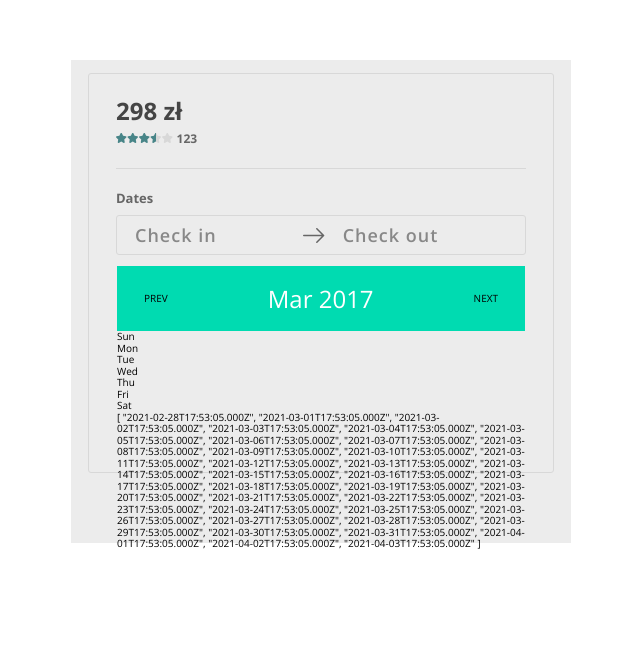
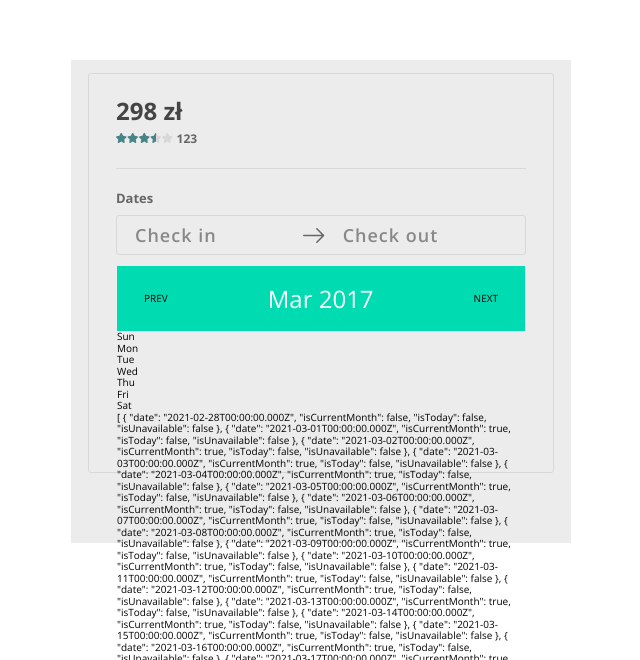
Before and after one commit to PrzemyslawMatlega/eoubowie, a Vue app: page / in a window 1280 px wide. Shown: the part 140-800 px from the top of the page, without its empty margins (129-769 px from the left). Built offline with nearby package versions, Linux system fonts and the light colour scheme.

Commit message:
compute days

```diff
--- a/src/components/DatePicker.vue
+++ b/src/components/DatePicker.vue
@@ -12,7 +12,10 @@
     </svg>
     <div :class="$style.dateTab">Check out</div>
     <div :class="$style.calendarWrapper">
-      <DatePickerCalendar :calendar-setup="calendarSetup" />
+      <DatePickerCalendar
+        :calendar-setup="calendarSetup"
+        :unavailable-dates="unavailableDates"
+      />
     </div>
   </div>
 </template>
--- a/src/components/DatePickerCalendar.vue
+++ b/src/components/DatePickerCalendar.vue
@@ -1,7 +1,10 @@
 <template>
   <div :class="$style.calendar">
     <DatePickerNav>Mar 2017</DatePickerNav>
-    <DatePickerMonth :current-date="currentDate" />
+    <DatePickerMonth
+      :current-month="currentMonth"
+      :unavailable-dates="unavailableDates"
+    />
   </div>
 </template>
 
@@ -14,15 +17,20 @@ export default {
     DatePickerMonth,
     DatePickerNav
   },
+
   data() {
     return {
-      currentDate: new Date()
+      currentMonth: new Date(new Date().setHours(0, 0, 0, 0))
     }
   },
   props: {
     calendarSetup: {
       type: Object,
       required: true
+    },
+    unavailableDates: {
+      type: Array,
+      default: () => []
     }
   },
   computed: {
--- a/src/components/DatePickerMonth.vue
+++ b/src/components/DatePickerMonth.vue
@@ -5,6 +5,7 @@
         {{ weekDay }}
       </div>
       {{ getDays }}
+      {{ parseUnavailableDates }}
     </div>
   </div>
 </template>
@@ -13,43 +14,72 @@
 export default {
   data() {
     return {
-      weekDayArr: ['Sun', 'Mon', 'Tue', 'Wed', 'Thu', 'Fri', 'Sat']
+      weekDayArr: ['Sun', 'Mon', 'Tue', 'Wed', 'Thu', 'Fri', 'Sat'],
+      today: new Date(new Date().setHours(0, 0, 0, 0))
     }
   },
   props: {
-    currentDate: {
+    currentMonth: {
       type: Date,
       required: true
+    },
+    unavailableDates: {
+      type: Array,
+      default: () => []
+    }
+  },
+  methods: {
+    setDateAttr(date, isCurrentMonth = true) {
+      const dayObject = {
+        date,
+        isCurrentMonth,
+        isToday:
+          this.today.toDateString() === date.toDateString() ? true : false,
+        isUnavailable: this.parseUnavailableDates.some(
+          el => el.toDateString() === date.toDateString()
+        )
+      }
+      return dayObject
     }
   },
   computed: {
+    parseUnavailableDates() {
+      return this.unavailableDates.map(el => {
+        const dateArr = el.split('-')
+        return new Date(
+          parseInt(dateArr[2]),
+          parseInt(dateArr[1]) - 1,
+          parseInt(dateArr[0])
+        )
+      })
+    },
     getDays() {
       const days = []
       const getCurrentMonthDays = () => {
-        const date = new Date(this.currentDate)
+        const date = new Date(this.currentMonth)
         date.setDate(1)
-        while (date.getMonth() === this.currentDate.getMonth()) {
-          days.push(new Date(date))
+        while (date.getMonth() === this.currentMonth.getMonth()) {
+          days.push(this.setDateAttr(new Date(date)))
           date.setDate(date.getDate() + 1)
         }
       }
-      function getPrevMonthDays(firstDay) {
+      const getPrevMonthDays = firstDay => {
         const date = new Date(firstDay)
         while (date.getDay() > 0) {
           date.setDate(date.getDate() - 1)
-          days.unshift(new Date(date))
+          days.unshift(this.setDateAttr(new Date(date), false))
         }
       }
-      function getNextMonthDays(lastDay) {
+      const getNextMonthDays = lastDay => {
         const date = new Date(lastDay)
         while (date.getDay() < 6) {
           date.setDate(date.getDate() + 1)
-          days.push(new Date(date))
+          days.push(this.setDateAttr(new Date(date), false))
         }
       }
       getCurrentMonthDays()
-      getPrevMonthDays(days[0])
-      getNextMonthDays(days[days.length - 1])
+      getPrevMonthDays(days[0].date)
+      getNextMonthDays(days[days.length - 1].date)
 
       return days
     }
```
